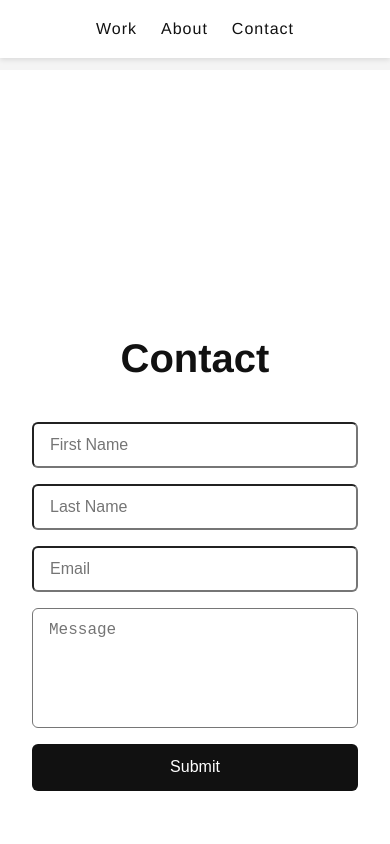
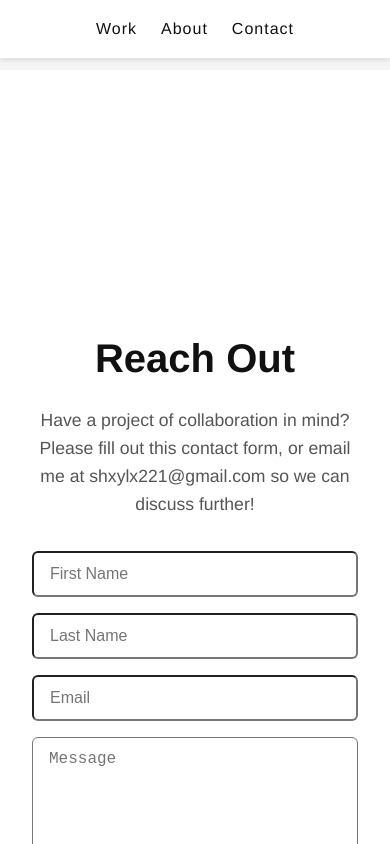
Before and after one commit to shayla-huff/portfolio, a React (Vite) app: page / in a window 390 px wide. Both pictures are taken after a click on the button "LET'S TALK". Shown: the top 844 px of the page. Built offline with nearby package versions, Linux system fonts and the light colour scheme.

Commit message:
contact css and responsive

```diff
--- a/src/App.css
+++ b/src/App.css
@@ -282,4 +282,42 @@ footer {
   nav ul {
     gap: 1.5rem;
   }
+
+  .about {
+    padding: 4rem 1.5rem;
+  }
+
+  .about-text p {
+    font-size: 1rem;
+  }
+
+  .about-gallery img {
+    max-width: 90%;
+  }
+
+  .about-row, .about-row.reverse {
+    flex-direction: column;
+    text-align: center;
+  }
+
+  .about-text {
+    text-align: center;
+  }
+
+  .about-image img {
+    max-width: 90%;
+  }
+
+  .contact-row, .contact-row.reverse {
+    flex-direction: column;
+    text-align: center;
+  }
+
+  .contact-form {
+    width: 100%;
+  }
+
+  .contact-text {
+    text-align: center;
+  }
 }
--- a/src/App.jsx
+++ b/src/App.jsx
@@ -8,7 +8,6 @@ import './App.css';
 
 const About = () => (
   <section className="page about">
-    <h2>About</h2>
 
     <div className="about-row">
       <div className="about-image">
@@ -24,7 +23,7 @@ const About = () => (
         <img src={`${import.meta.env.BASE_URL}images/profile2.jpg`} alt="Profile 2" />
       </div>
       <div className="about-text">
-        <p>I'm passionate about creating visually appealing and user-friendly designs that effectively communicate messages and enhance user experiences.</p>
+        <p>I'm passionate about creating visually appealing and user-friendly designs that effectively communicate the right message and enhance user experiences.</p>
       </div>
     </div>
 
@@ -42,10 +41,16 @@ const About = () => (
 
 const Contact = () => (
   <section className="page contact">
-    <h2>Contact</h2>
-      <div>
+    <h2>Reach Out</h2>
+    <div className="contact-row">
+      <div className="contact-text">
+        <p>Have a project of collaboration in mind? Please fill out this contact form, or email me at shxylx221@gmail.com so we can discuss further!</p>
+      </div>
+
+      <div className="contact-form">
         <ContactForm />
       </div>
+    </div>
   </section>
 );
 
```
